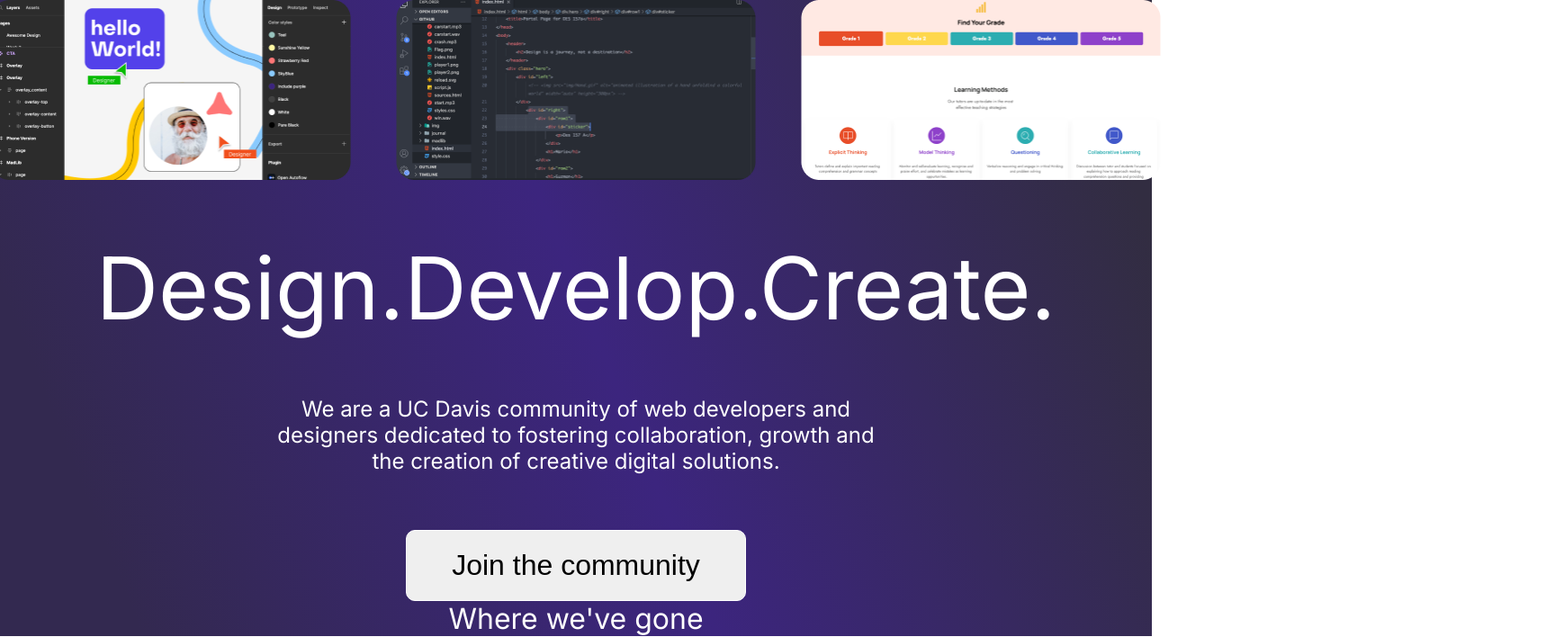
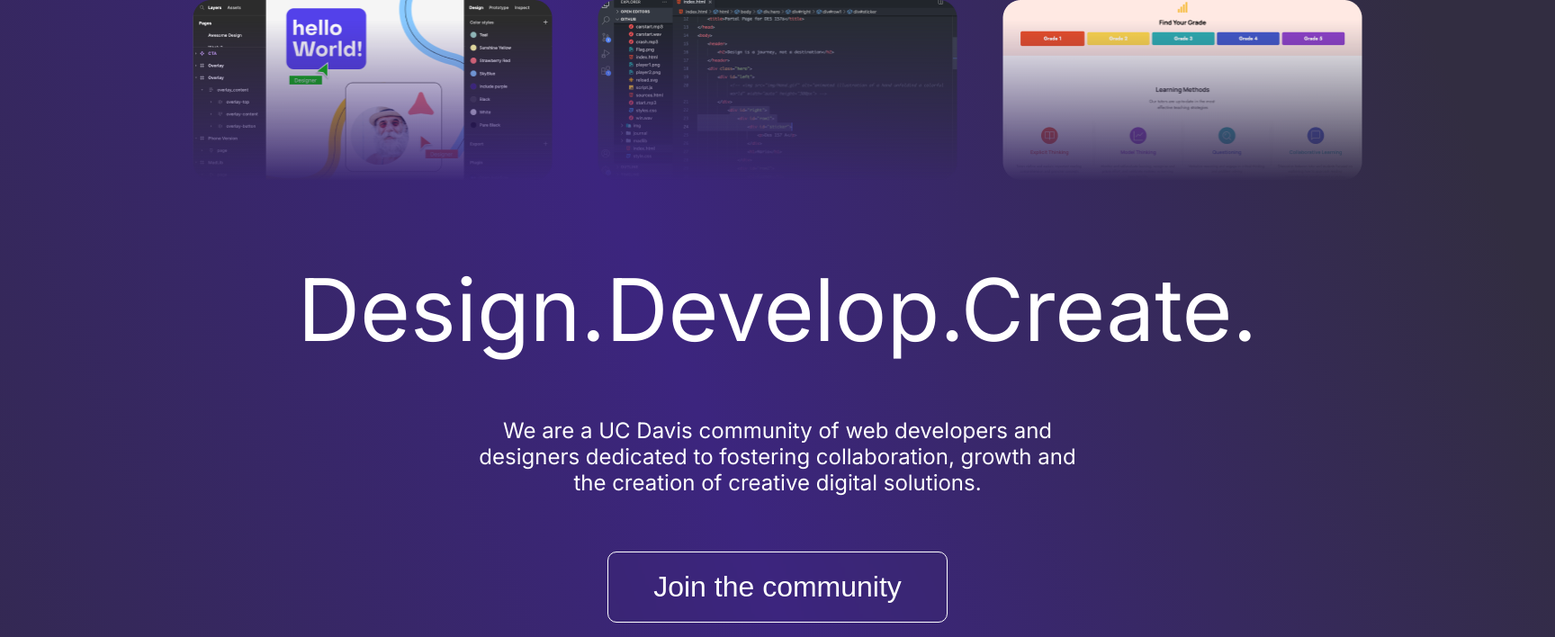
Before and after one commit to include-davis/website-2023, a Next.js app: page / in a window 1280 px wide. Shown: the top 708 px of the page at 90% size, 1728 px wide, since content can reach past the window. Built offline with nearby package versions, Linux system fonts and the light colour scheme.

Commit message:
gradient images

```diff
--- a/src/styles/homepage/header.module.scss
+++ b/src/styles/homepage/header.module.scss
@@ -18,13 +18,19 @@
     flex-direction: column;
     background: var(--purple-gradient);
     justify-content: space-between;
-
+    width: 1728px;
+    height: 1457px;
 }
 
 .images{
     display: inline-flex;
     justify-content: center;
     gap: 50px;
+    width: 1361px;
+    height: 224px;
+    border-radius: 0px 0px 50px 50px;
+    mask-image: linear-gradient(to bottom, rgba(0, 0, 0, 1.0) 10%, transparent 90%);
+
     @include mixins.phone {
         display: none;
     }
@@ -37,7 +43,6 @@
     flex-direction: column;
     align-items: center;
     gap: 62px;
-
 }
 
 .title {
@@ -71,10 +76,12 @@
     border-radius: 10px;
     border: 1px solid var(--White, #FFF);
     backdrop-filter: blur(2px);
+    background: none;
+    color: var(--text-white);
 
 }
+
 .footer{
     color: var(--text-white);
     text-align: center;
-
 }
```
Also changed, not shown: src/pages/components/homepage/header.tsx (+1 -6 lines).
